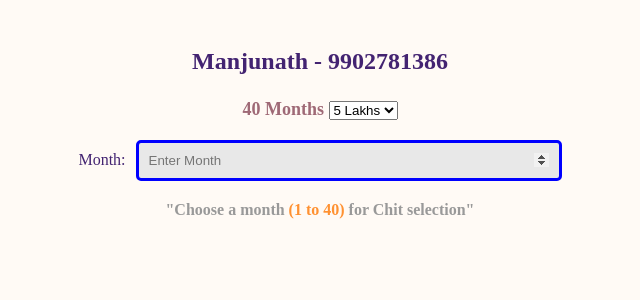
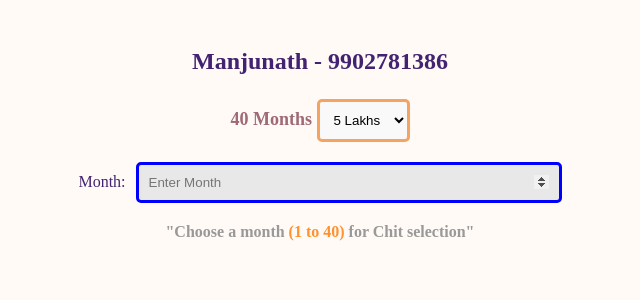
Before and after one commit to bm9avan/btm_5_lakhs_chit, a React (Create React App) app: page / in a window 1280 px wide. Shown: the top 300 px of the page, without its empty margins (320-960 px from the left). Built offline with nearby package versions, Linux system fonts and the light colour scheme.

Commit message:
added section box styles index.css

```diff
--- a/src/index.css
+++ b/src/index.css
@@ -34,7 +34,7 @@ label {
   margin-right: 10px;
 }
 
-input {
+select, input {
   width: 60%;
   padding: 10px;
   border: none;
@@ -44,7 +44,12 @@ input {
   transition: background-color 0.3s;
 }
 
-input:focus {
+select{
+  width : auto;
+  border: 3px solid sandybrown;
+}
+
+select:focus, input:focus {
   outline: none;
   background-color: #e8e8e8;
 }
```
